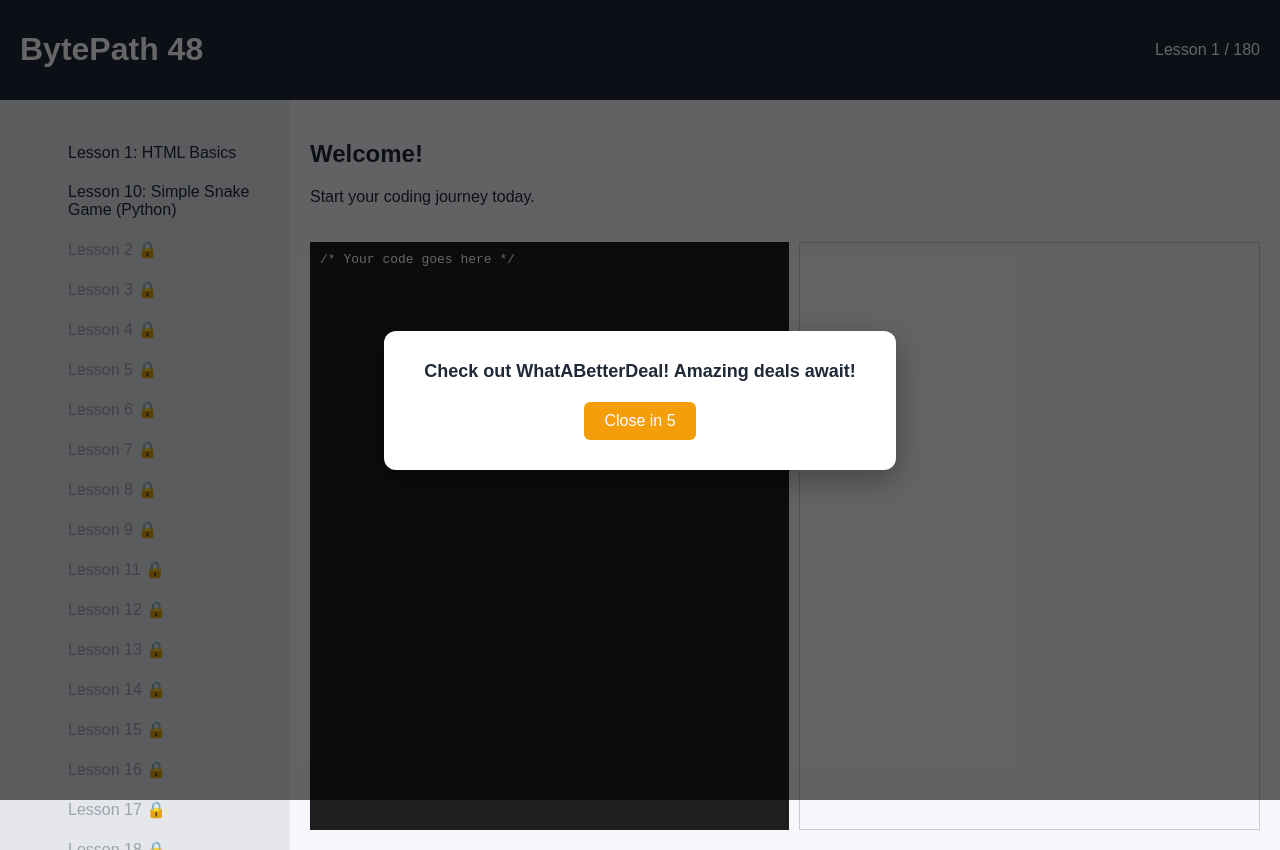
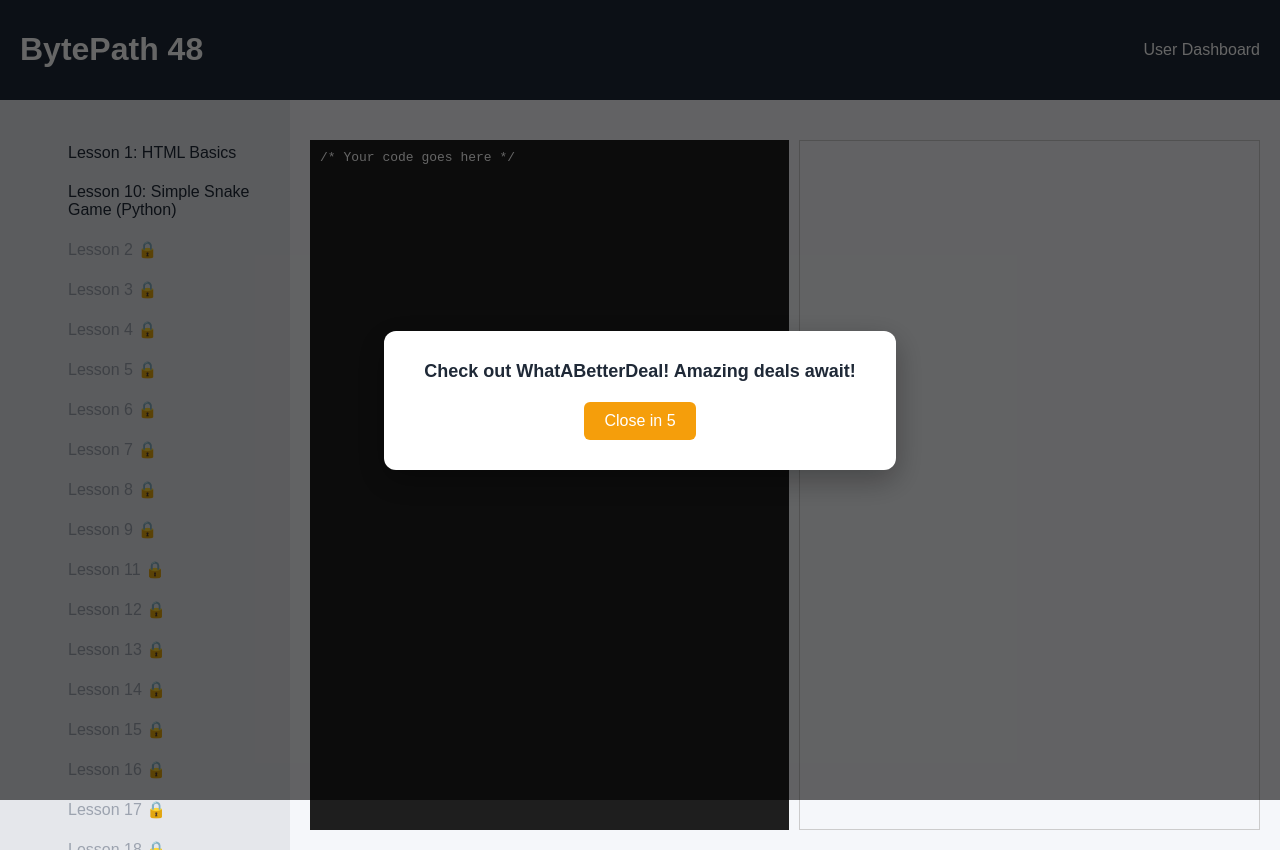
Before and after one commit to LOL-lab48/BytePath-48, a plain HTML site: page index.html in a window 1280 px wide. Drawn offline with Linux system fonts and the light colour scheme.

Commit message:
Update index.html

```diff
--- a/index.html
+++ b/index.html
@@ -2,34 +2,39 @@
 <html lang="en">
 <head>
     <meta charset="UTF-8">
-  <meta name="viewport" content="width=device-width, initial-scale=1.0">
     <title>BytePath 48</title>
     <link rel="stylesheet" href="styles/main.css">
 </head>
 <body>
-  <header id="top-bar">
+    <!-- Top Bar -->
+    <div id="top-bar">
         <h1>BytePath 48</h1>
-    <div id="progress-bar">Lesson 1 / 180</div>
-  </header>
+        <div>User Dashboard</div>
+    </div>
 
+    <!-- Main Container -->
     <div id="main-container">
-    <aside id="sidebar">
+        <!-- Sidebar: Lessons -->
+        <div id="sidebar">
             <ul id="lesson-list"></ul>
-    </aside>
+        </div>
 
-    <section id="lesson-content">
+        <!-- Lesson + Editor -->
+        <div id="lesson-content">
             <div id="lesson-text">
-        <h2>Welcome!</h2>
-        <p>Start your coding journey today.</p>
+                <!-- Lesson instructions will appear here -->
             </div>
 
             <div id="code-section">
-        <div id="editor">/* Your code goes here */</div>
+                <div id="editor" contenteditable="true" spellcheck="false">
+                    /* Your code goes here */
+                </div>
                 <iframe id="preview"></iframe>
             </div>
-    </section>
+        </div>
     </div>
 
+    <!-- Scripts -->
     <script type="module" src="core/app.js"></script>
 </body>
 </html>
```
Lines whose indentation alone changed are shown as unchanged.
